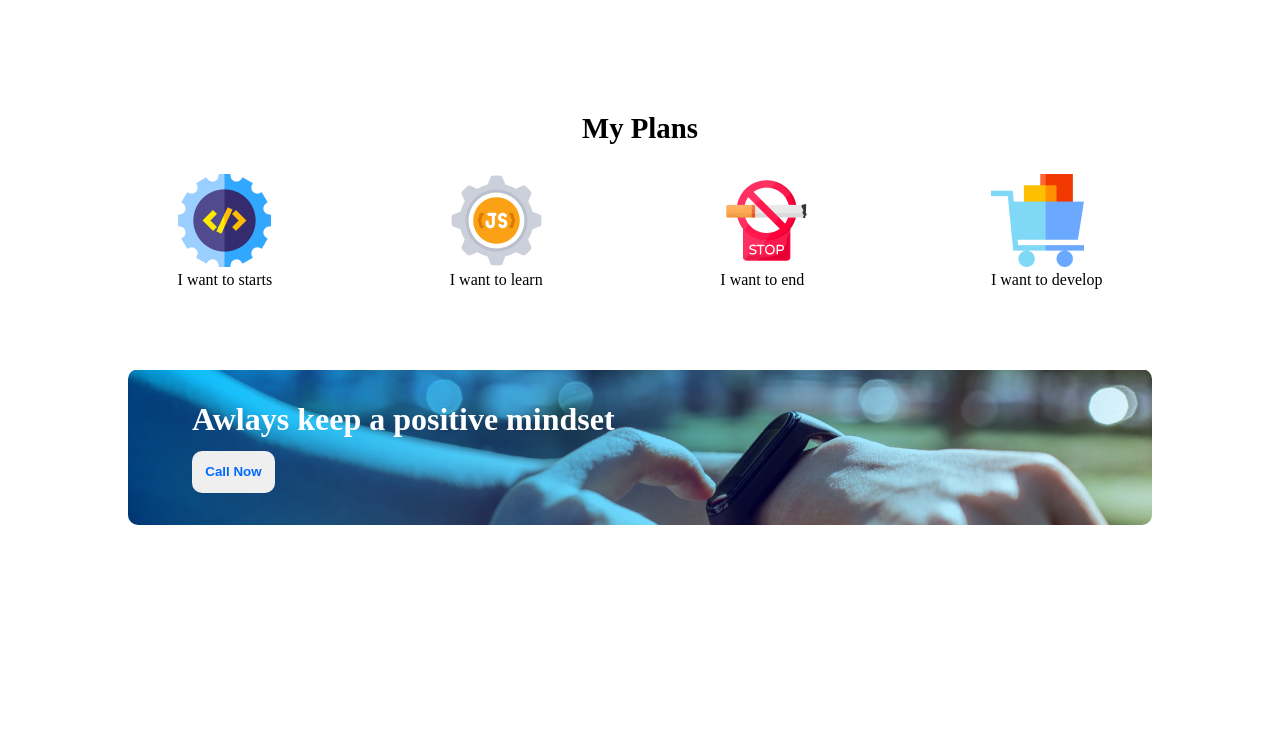
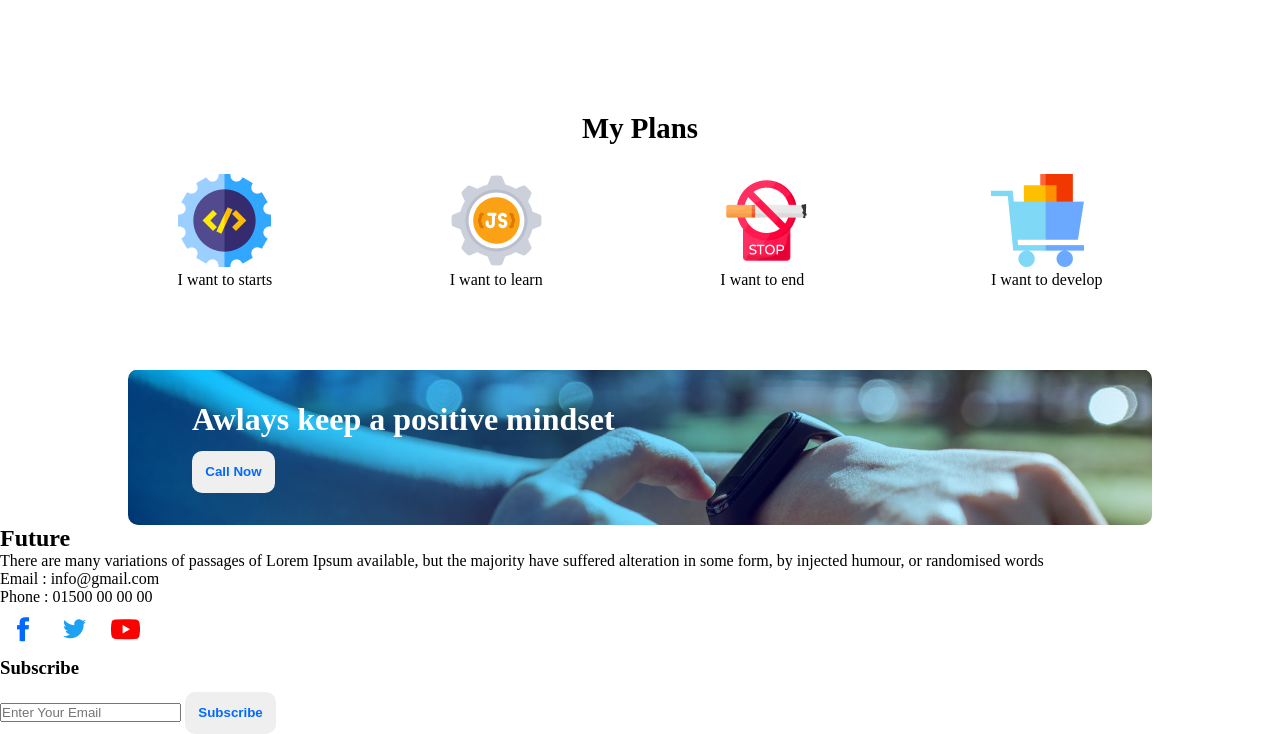
Before and after one commit to justJubair/new-year-new-me, a plain HTML site: page index.html in a window 1280 px wide. Shown: the part 1178-1912 px from the top of the page. Before the commit the page ends 1703 px from the top, so only its background shows below. Drawn offline with Linux system fonts and the light colour scheme.

Commit message:
footer section created

```diff
--- a/index.html
+++ b/index.html
@@ -74,9 +74,32 @@
                 <button class="btn call now">Call Now</button>
             </div>
         </section>
+        <!-- secondary banner ends -->
+    </main>
 
-    </main>
+    <!-- Footer section starts -->
     <footer>
+        <div class="footer-container">
+            <div class="footer-content">
+                <h2>Future</h2>
+                <p>There are many variations of passages of Lorem Ipsum available, but the majority have suffered alteration in some form, by injected humour, or randomised words</p>
+                <ul>
+                    <li>Email : info@gmail.com</li>
+                    <li>Phone : 01500 00 00 00</li>
+                </ul>
+                <div class="social-icons">
+                    <img src="images/icons/fb.png" alt="">
+                    <img src="images/icons/twitter.png" alt="">
+                    <img src="images/icons/youtube.png" alt="">
+                </div>
+            </div>
+            <div class="footer-form">
+                <h3>Subscribe</h3>
+                <input type="email" placeholder="Enter Your Email">
+                <button class="btn subscribe">Subscribe</button>
+            </div>
+        </div>
     </footer>
+    <!-- Footer section ends -->
 </body>
 </html>
```
